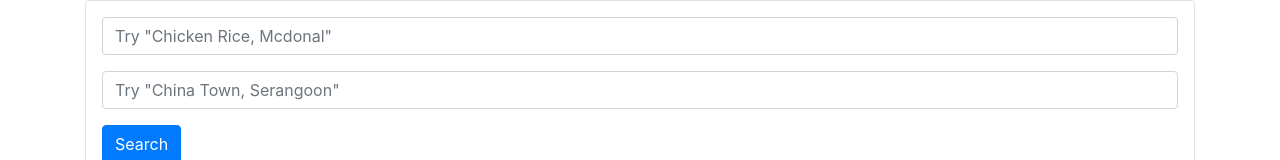
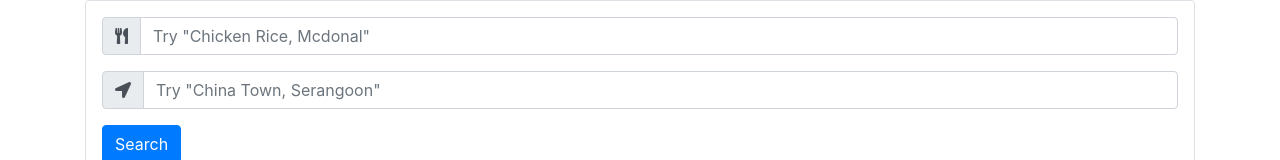
Before and after one commit to kyawlinhtet/nttdata, a plain HTML site: page public/index.html in a window 1280 px wide. Shown: the top 160 px of the page. Drawn offline with nearby package versions, Linux system fonts and the light colour scheme; some packages are replaced by stand-ins of ours; no server answers.

Commit message:
UI improvement

```diff
--- a/public/index.html
+++ b/public/index.html
@@ -9,11 +9,21 @@
             <form id="frmSearch" action="">
                 <div class="form-group ">
                     <label class="sr-only" for="txtKeyword">Try &quot;Chicken Rice, Mcdonal&quot;</label>
-                    <input type="text" class="form-control" id="txtKeyword" name="txtKeyword" placeholder="Try &quot;Chicken Rice, Mcdonal&quot;">
+                    <div class="input-group mb-3">
+                        <div class="input-group-prepend">
+                            <span class="input-group-text"><i class="fas fa-utensils"></i></span>
+                        </div>
+                        <input type="text" class="form-control" id="txtKeyword" name="txtKeyword" placeholder="Try &quot;Chicken Rice, Mcdonal&quot;">
+                    </div>
                 </div>
                 <div class="form-group ">
                     <label class="sr-only" for="txtLocation">Try &quot;China Town, Serangoon&quot;</label>
-                    <input type="text" class="form-control" id="txtLocation" name="txtLocation" placeholder="Try &quot;China Town, Serangoon&quot;">
+                    <div class="input-group mb-3">
+                        <div class="input-group-prepend">
+                            <span class="input-group-text"><i class="fas fa-location-arrow"></i></span>
+                        </div>
+                        <input type="text" class="form-control" id="txtLocation" name="txtLocation" placeholder="Try &quot;China Town, Serangoon&quot;">
+                    </div>
                 </div>
                 <div class="form-group "><button id="btnSearch" type="button" class="btn btn-primary">Search</button></div>
                 <div class="form-group ">
```
